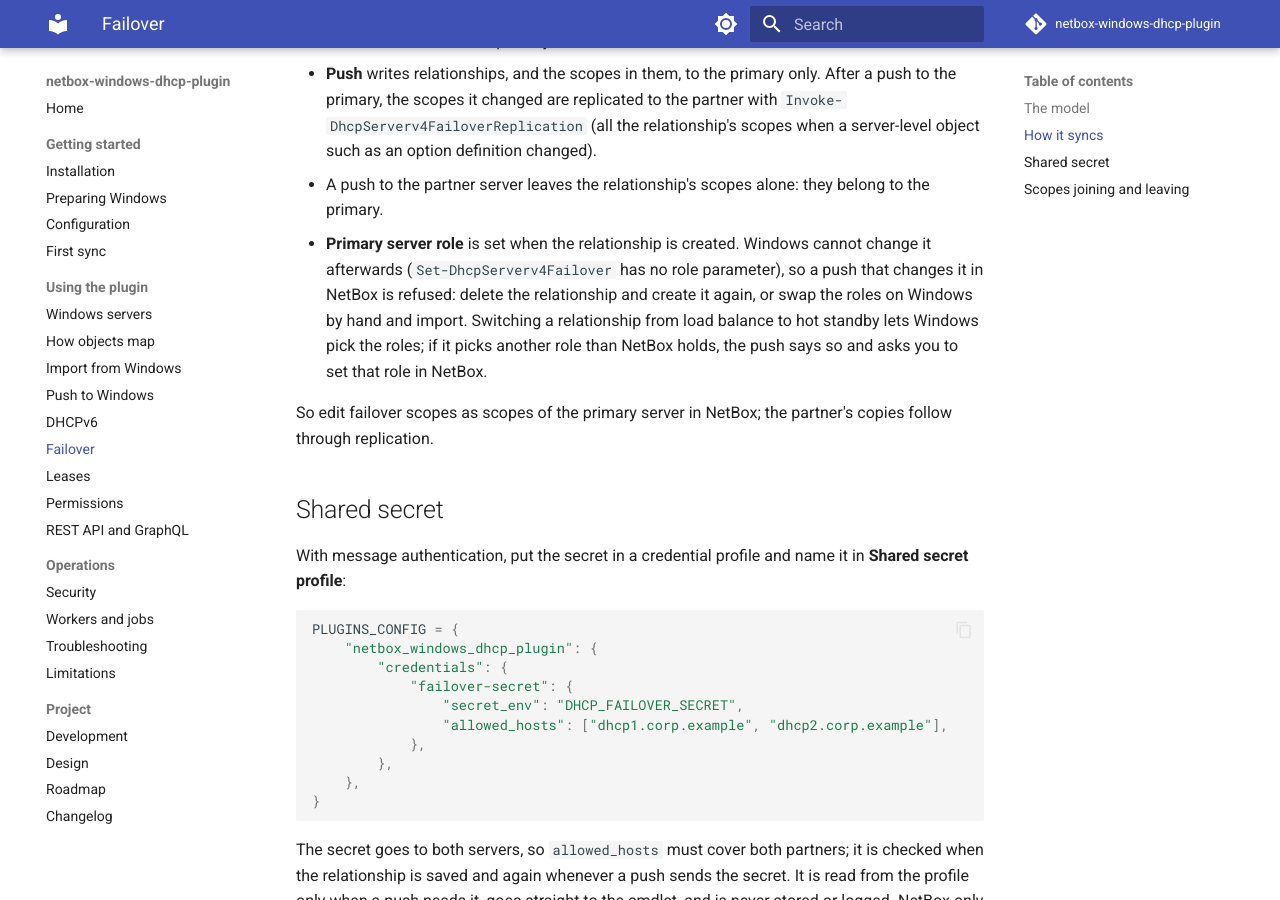
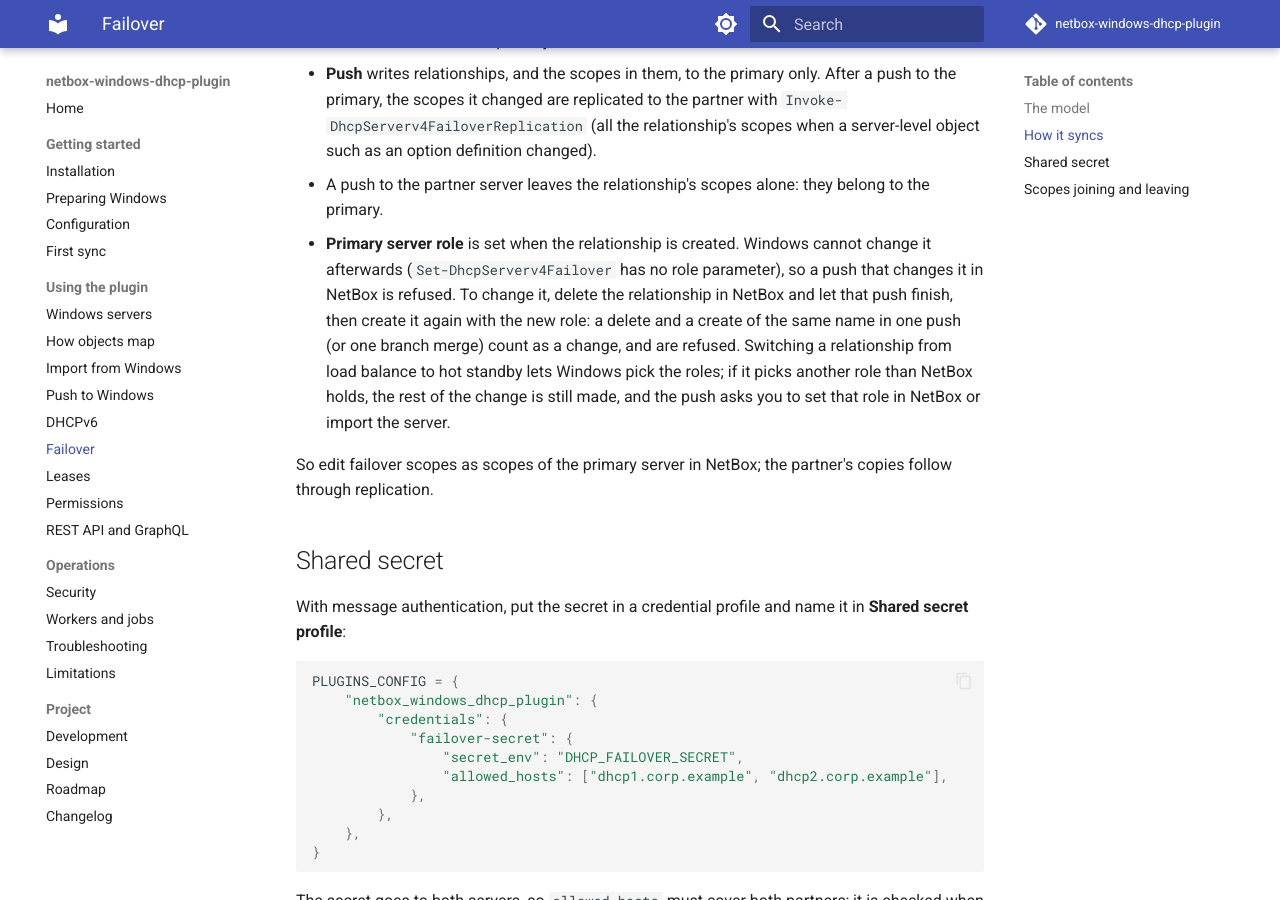
Before and after one commit to thomaschristory/netbox-windows-dhcp-plugin, an MkDocs documentation site: the page built from docs/failover.md, in a window 1280 px wide and 900 px high, scrolled down 1287 px. Built offline with MkDocs 1.6.1 and Material for MkDocs 9.7.7, drawn with Linux system fonts in a browser that asks for light colours; comment, search, counter and statistics services are not loaded.

Commit message:
Address review: failover role refusal advice and ordering
After a switch to hot standby where Windows picks the other role, the scope membership is still applied and the
message points to setting the role in NetBox or importing, since a delete would be held back as drift. Docs say to
push the delete before recreating a relationship with a new role.

Claude-Session: https://claude.ai/code/session_01AF5ViirowGxQzYmffyePf3

```diff
--- a/docs/failover.md
+++ b/docs/failover.md
@@ -38,10 +38,12 @@ match).
   scopes when a server-level object such as an option definition changed).
 - A push to the partner server leaves the relationship's scopes alone: they belong to the primary.
 - **Primary server role** is set when the relationship is created. Windows cannot change it afterwards
-  (`Set-DhcpServerv4Failover` has no role parameter), so a push that changes it in NetBox is refused: delete the
-  relationship and create it again, or swap the roles on Windows by hand and import. Switching a relationship from
-  load balance to hot standby lets Windows pick the roles; if it picks another role than NetBox holds, the push says
-  so and asks you to set that role in NetBox.
+  (`Set-DhcpServerv4Failover` has no role parameter), so a push that changes it in NetBox is refused. To change it,
+  delete the relationship in NetBox and let that push finish, then create it again with the new role: a delete and
+  a create of the same name in one push (or one branch merge) count as a change, and are refused. Switching a
+  relationship from load balance to hot standby lets Windows pick the roles; if it picks another role than NetBox
+  holds, the rest of the change is still made, and the push asks you to set that role in NetBox or import the
+  server.
 
 So edit failover scopes as scopes of the primary server in NetBox; the partner's copies follow through replication.
 
```
Also changed, not shown: docs/push.md (+3 -1 lines), 2 other files.
